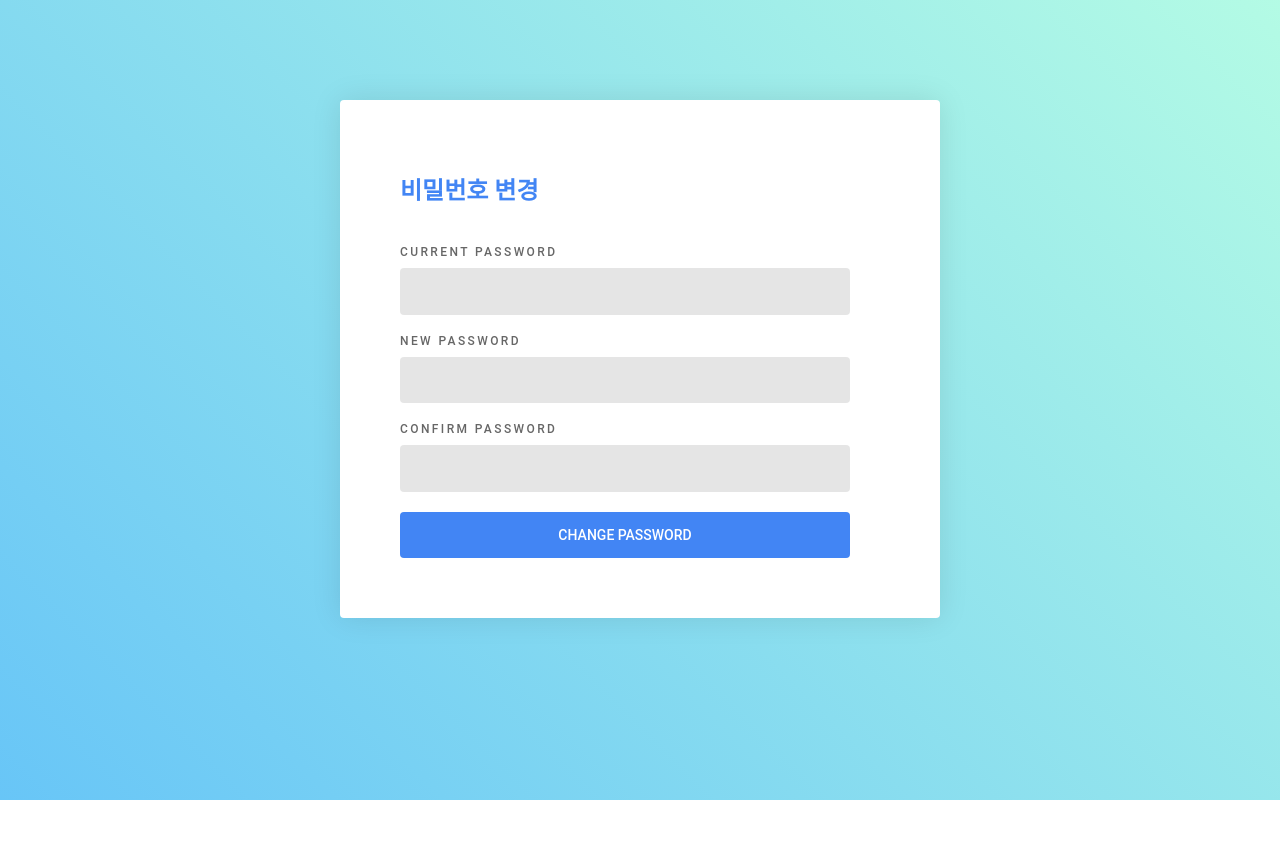
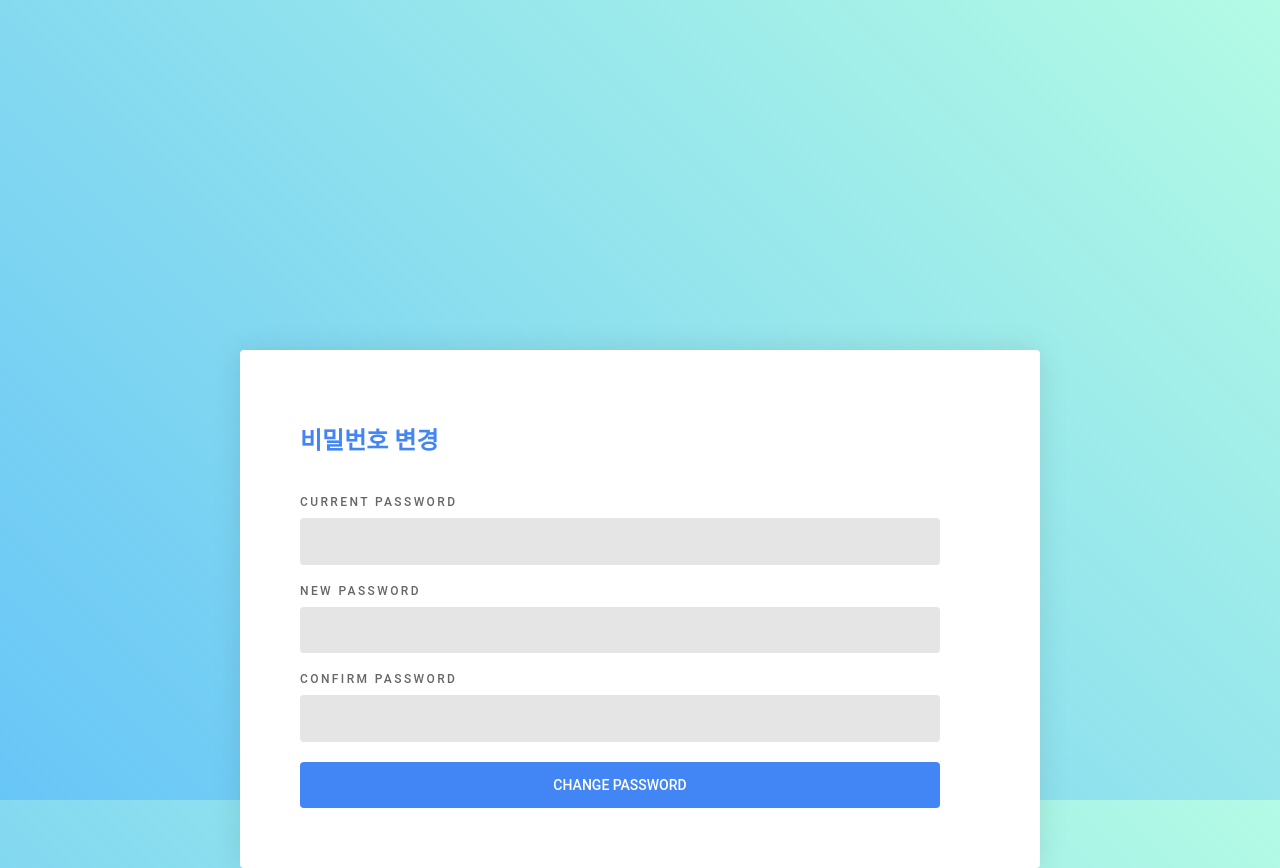
Before and after one commit to ch4rli3kop/flask-test, a Flask app: page /changepw in a window 1280 px wide. Before the commit the page ends 800 px from the top, so only its background shows below. Run offline with Flask 2, Linux system fonts and the light colour scheme.

Commit message:
change css

```diff
--- a/static/login.css
+++ b/static/login.css
@@ -21,18 +21,20 @@ body {
   background: rgba(0, 0, 0, 0.8);
   width: 100%;
   height: 100%;
+
 }
 
 .form {
   z-index: 15;
   position: relative;
   background: #FFFFFF;
-  width: 600px;
+  width: 800px;
   border-radius: 4px;
   box-shadow: 0 0 30px rgba(0, 0, 0, 0.1);
   box-sizing: border-box;
-  margin: 100px auto 10px;
+  /* margin: 100px auto 10px; */
   overflow: hidden;
+  margin: 350px auto 10px;
 }
 .form-toggle {
   z-index: 10;
@@ -55,7 +57,7 @@ body {
   position: absolute;
   top: 50%;
   left: 50%;
-  width: 30px;
+  width: 90px;
   height: 4px;
   background: #4285F4;
   transform: translate(-50%, -50%);
```
